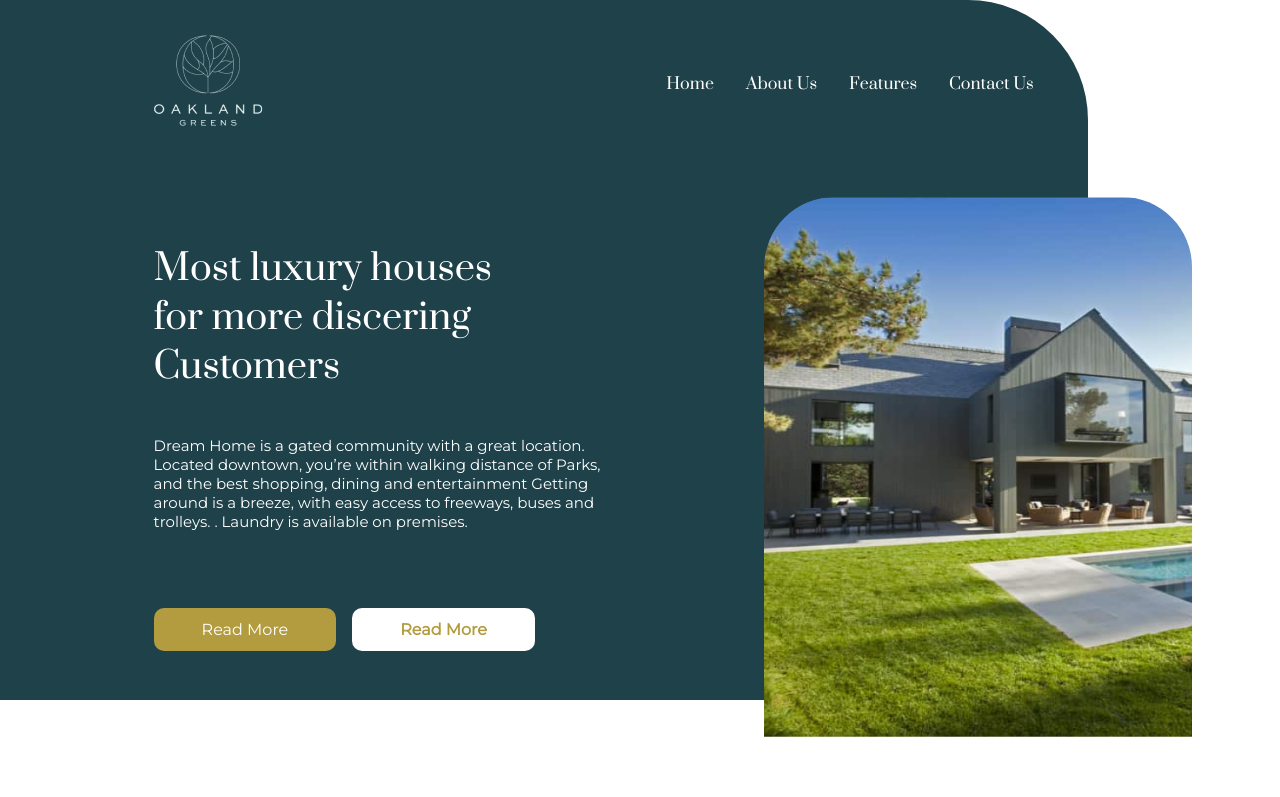
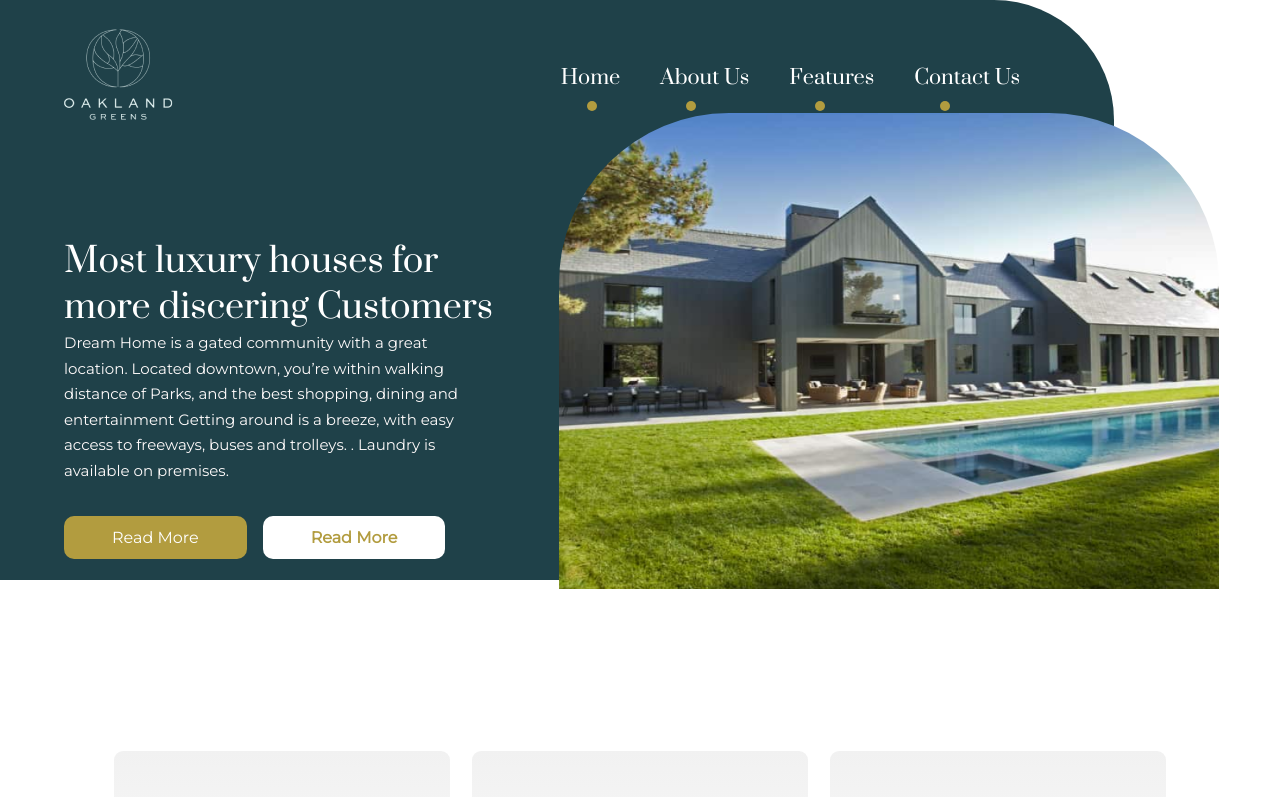
Before and after one commit to mbilalkhalidofficial/Oakland-greens, a React (Vite) app: page / in a window 1280 px wide. Shown: the top 797 px of the page. Built offline with nearby package versions, Linux system fonts and the light colour scheme.

Commit message:
Zoom Affects CSS Media Queries

```diff
--- a/src/components/Header.jsx
+++ b/src/components/Header.jsx
@@ -47,7 +47,7 @@ export default function Header() {
   }, []);
   return (
     <>
-      <section id="Home" className="oakland_section">
+      <div className="oakland_section">
         <div className="oakland_section__weaper">
           <div className="oakland_section__weaper__backimg">
             <div className="oakland_section__weaper__backimgs"></div>
@@ -68,18 +68,10 @@ export default function Header() {
                   setActive={setActive}
                   className="oakland_section__weaper__overlay__navbar__right"
                 >
-                  <a className="navbar__style" href="#Home">
-                    Home
-                  </a>
-                  <a className="navbar__style" href="#About">
-                    About Us
-                  </a>
-                  <a className="navbar__style" href="#Features">
-                    Features
-                  </a>
-                  <a className="navbar__style" href="#Contact">
-                    Contact Us
-                  </a>
+                  <NavLink className="navbar__style">Home</NavLink>
+                  <NavLink className="navbar__style">About Us</NavLink>
+                  <NavLink className="navbar__style">Features</NavLink>
+                  <NavLink className="navbar__style">Contact Us</NavLink>
                 </div>
               ) : null}
               <button
@@ -89,9 +81,9 @@ export default function Header() {
                 }}
               >
                 {active ? (
-                  <X width={30} color="red" />
+                  <X width={30} color="#b29c3f" />
                 ) : (
-                  <Menu width={30} color="red" />
+                  <Menu width={30} color="#b29c3f" />
                 )}
               </button>
             </div>
@@ -130,7 +122,7 @@ export default function Header() {
             </div>
           </div>
         </div>
-      </section>
+      </div>
 
       {/* <div class="image">
 				<div id="zoom-In">
@@ -215,7 +207,7 @@ export default function Header() {
         </div>
       </div>
 
-      <section id="About" className="about__section">
+      <div id="first__section__header" className="about__section">
         <div className="about__section__weaper">
           <div className="about__section__firstentry">
             <div className="about__section__firstentry__top__img">
@@ -307,9 +299,9 @@ export default function Header() {
             </div>
           </div>
         </div>
-      </section>
+      </div>
 
-      <section className="farm__house">
+      <div className="farm__house">
         <div className="farm__house__content">
           <div className="farm__house__content__left">
             <div className="farm__house__content__left__heading">
@@ -324,7 +316,7 @@ export default function Header() {
           </div>
           <div className="farm__house__content__left__button">Contact Us</div>
         </div>
-      </section>
+      </div>
 
       <Swiper
         // install Swiper modules
@@ -355,7 +347,7 @@ export default function Header() {
         </SwiperSlide>
       </Swiper>
 
-      <section id="Features" className="Form__House">
+      <section className="Form__House">
         <div className="farm__background">
           <img src={farmbackground} alt="farmbackground " />
         </div>
--- a/src/styles/global.scss
+++ b/src/styles/global.scss
@@ -32,14 +32,14 @@ body::-webkit-scrollbar-track {
   margin: 0 auto;
 }
 .oakland_section__weaper__backimg {
-  width: 85%;
-
-  max-height: 700px;
+  width: 87%;
+
+  max-height: 900px;
   border-top-right-radius: 120px;
 }
 .oakland_section__weaper__backimgs {
   width: 100%;
-  height: 700px;
+  height: 880px;
   background-color: #1f4149;
   border-top-right-radius: 120px;
 }
@@ -53,13 +53,27 @@ body::-webkit-scrollbar-track {
 .oakland_section__weaper__overlay {
   position: absolute;
   top: 5%;
-  left: 12%;
+  left: 14%;
   width: 70%;
 }
 .navbar__style {
   padding: 1em;
+  font-size: 20px;
+}
+.navbar__style::before {
+  background-color: #b29c3f;
+  content: "";
+  width: 10px;
+  height: 10px;
+  position: absolute;
+  margin-left: 1.3em;
+  bottom: 0;
+  border-radius: 30px;
 }
 .navbar__style:hover {
+  .navbar__style {
+    background-color: red;
+  }
   color: #b29c3f;
 }
 .oakland_section__weaper__overlay__navbar__left__logo {
@@ -84,26 +98,32 @@ body::-webkit-scrollbar-track {
 }
 .oakland_section__weaper__overlay__main_heading__para {
   padding: 3em 0em;
+  line-height: 25.6px;
+  color: #fffbfb;
+  width: 85%;
+  align-items: center;
 }
 .oakland_section__weaper__overlay__two {
   display: flex;
   padding: 2em 0em;
 }
-.oakland_section__weaper__overlay__main_heading {
-  width: 85%;
-}
+
 .oakland_section__weaper__overlay__entry {
   color: white;
   margin-top: 7em;
   width: 52%;
 }
 .oakland_section__weaper__overlay__main_heading {
-  font-size: 36px;
+  font-size: 50px;
+  width: 95%;
 }
 .oakland_section__weaper__overlay__main_heading__para {
   font-size: 15px;
   font-family: "Montserrat", sans-serif;
 }
+.oakland_section__weaper__overlay__navbar__right {
+  margin-right: 7em !important;
+}
 .headerback__secon {
   width: 50%;
 }
@@ -114,18 +134,18 @@ body::-webkit-scrollbar-track {
   width: 82%;
 }
 .headerback__second {
-  border-top-left-radius: 70px;
-  border-top-right-radius: 70px;
+  border-top-left-radius: 170px;
+  border-top-right-radius: 170px;
 }
 .headerback__second :hover {
-  border-top-left-radius: 70px;
-  border-top-right-radius: 70px;
+  border-top-left-radius: 170px;
+  border-top-right-radius: 170px;
 }
 .headerback__second__image {
   width: 100%;
 
-  border-top-left-radius: 70px;
-  border-top-right-radius: 70px;
+  border-top-left-radius: 170px;
+  border-top-right-radius: 170px;
 }
 .feature__content__card__svg2 {
   display: none;
@@ -133,41 +153,203 @@ body::-webkit-scrollbar-track {
 .headerback__second {
   display: inline-block;
   text-align: center;
-  width: 50%;
+  width: 80%;
   position: absolute;
   bottom: 0%;
-  right: -17%;
-  top: 25%;
+  right: -18%;
+  top: 20%;
   // height: 690px;
 
-  max-width: 620px;
-  border-top-left-radius: 70px;
-  border-top-right-radius: 70px;
+  max-width: 850px;
+  border-top-left-radius: 170px;
+  border-top-right-radius: 170px;
   transition: all 0.4s ease-in-out;
   border-radius: 30px;
 }
 figure {
   overflow: hidden;
   margin: 0 10px;
-  border-top-left-radius: 70px;
-  border-top-right-radius: 70px;
+  border-top-left-radius: 170px;
+  border-top-right-radius: 170px;
 }
 
 .headerback__second img {
-  height: 570px;
+  height: 750px;
   cursor: pointer;
 }
+//150%
+@media only screen and (min-width: 1200px) {
+  .oakland_section__weaper__overlay {
+    left: 5%;
+  }
+
+  .oakland_section__weaper__overlay__navbar__right {
+    padding-right: 1em;
+  }
+  .oakland_section__weaper__backimgs {
+    height: 580px;
+  }
+  .headerback__second img {
+    height: 470px !important;
+    cursor: pointer;
+  }
+  .headerback__second {
+    display: inline-block;
+    text-align: center;
+    width: 80%;
+    position: absolute;
+    bottom: 0%;
+    right: -30%;
+    top: 15%;
+    // height: 690px;
+
+    max-width: 680px;
+  }
+  .oakland_section__weaper__overlay__main_heading {
+    font-size: 34px !important;
+  }
+  .oakland_section__weaper__overlay__navbar__right {
+    margin-right: -6em !important;
+  }
+  .oakland_section__weaper__overlay__main_heading__para {
+    padding: 0em;
+  }
+}
+
+//125%
+@media only screen and (min-width: 1470px) {
+  .oakland_section__weaper__overlay {
+    left: 10%;
+  }
+
+  .oakland_section__weaper__overlay__navbar__right {
+    padding-right: 1em;
+  }
+  .oakland_section__weaper__backimgs {
+    height: 700px;
+  }
+  .headerback__second img {
+    height: 590px !important;
+    cursor: pointer;
+  }
+  .headerback__second {
+    display: inline-block;
+    text-align: center;
+    width: 80%;
+    position: absolute;
+    bottom: 0%;
+    right: -21%;
+    top: 15%;
+    // height: 690px;
+
+    max-width: 730px;
+  }
+  .oakland_section__weaper__overlay__main_heading {
+    font-size: 40px !important;
+  }
+  .oakland_section__weaper__overlay__navbar__right {
+    margin-right: 0em !important;
+  }
+}
+
+// 110%
+@media only screen and (min-width: 1670px) {
+  .oakland_section__weaper__backimgs {
+    height: 790px;
+  }
+  .oakland_section__weaper__overlay__main_heading {
+    font-size: 46px !important;
+  }
+  .oakland_section__weaper__overlay {
+    position: absolute;
+    top: 5%;
+    left: 14%;
+    width: 70%;
+  }
+  .headerback__second img {
+    height: 650px !important;
+    cursor: pointer;
+  }
+  .headerback__second {
+    display: inline-block;
+    text-align: center;
+    width: 75%;
+    position: absolute;
+    bottom: 0%;
+    right: -18%;
+    top: 20%;
+    // height: 690px;
+
+    max-width: 830px;
+  }
+  .oakland_section__weaper__overlay__main_heading {
+    width: 100%;
+  }
+  .oakland_section__weaper__overlay__navbar__right {
+    margin-right: 6em !important;
+  }
+  .oakland_section__weaper__overlay__main_heading__para {
+    padding: 3em 0em !important;
+    line-height: 25.6px;
+    color: #fffbfb;
+    width: 85%;
+    align-items: center;
+  }
+}
+
+////100 %
+@media only screen and (min-width: 1770px) {
+  .oakland_section__weaper__overlay__main_heading__para {
+    padding: 3em 0em !important;
+    line-height: 25.6px;
+    color: #fffbfb;
+    width: 85%;
+    align-items: center;
+  }
+  .oakland_section__weaper__overlay__navbar__right {
+    margin-right: 6em !important;
+  }
+  .oakland_section__weaper__backimgs {
+    width: 100%;
+    height: 880px;
+    background-color: #1f4149;
+    border-top-right-radius: 120px;
+  }
+  .oakland_section__weaper__overlay__main_heading {
+    font-size: 52px !important;
+  }
+  .headerback__second img {
+    height: 735px !important;
+    cursor: pointer;
+  }
+  .headerback__second {
+    display: inline-block;
+    text-align: center;
+    width: 80%;
+    position: absolute;
+    bottom: 0%;
+    right: -18%;
+    top: 20%;
+    // height: 690px;
+
+    max-width: 850px;
+    border-top-left-radius: 170px;
+    border-top-right-radius: 170px;
+    transition: all 0.4s ease-in-out;
+    border-radius: 30px;
+  }
+}
 
 .headerback__second #zoom-In figure img {
-  transform: scale(1);
+  transform: scale(1.1);
   transition: 0.5s ease-in-out;
-  border-top-left-radius: 70px;
-  border-top-right-radius: 70px;
+  border-top-left-radius: 170px;
+  border-top-right-radius: 170px;
 }
 .headerback__second #zoom-In figure:hover img {
   transform: scale(1.2);
-  border-top-left-radius: 70px;
-  border-top-right-radius: 70px;
+  border-top-left-radius: 170px;
+  border-top-right-radius: 170px;
 }
 
 .oakland_section__weaper__overlay__two__left {
@@ -913,8 +1095,8 @@ figure {
     padding: 0em;
   }
   .headerback__second img {
-    height: 540px;
-    width: 700px;
+    height: 640px;
+    width: 600px;
   }
   .about__section__secondentry_card {
     padding: 1em 0em;
```
